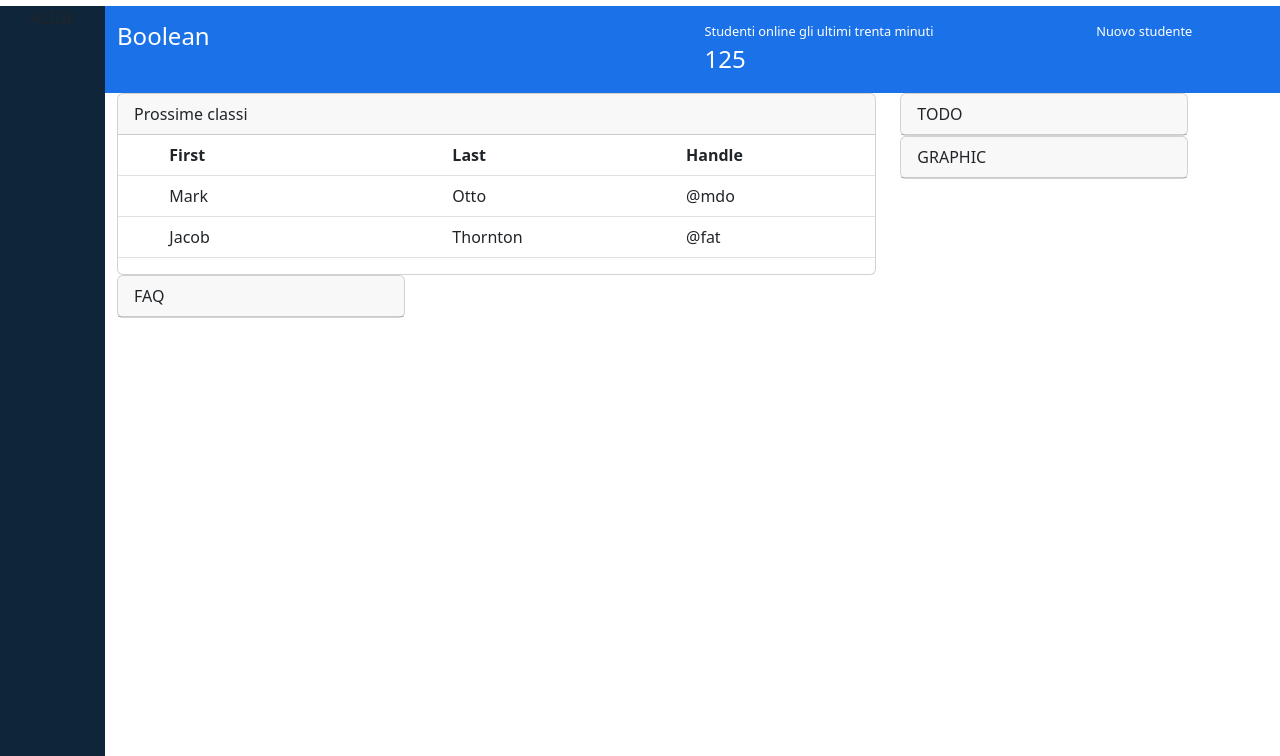
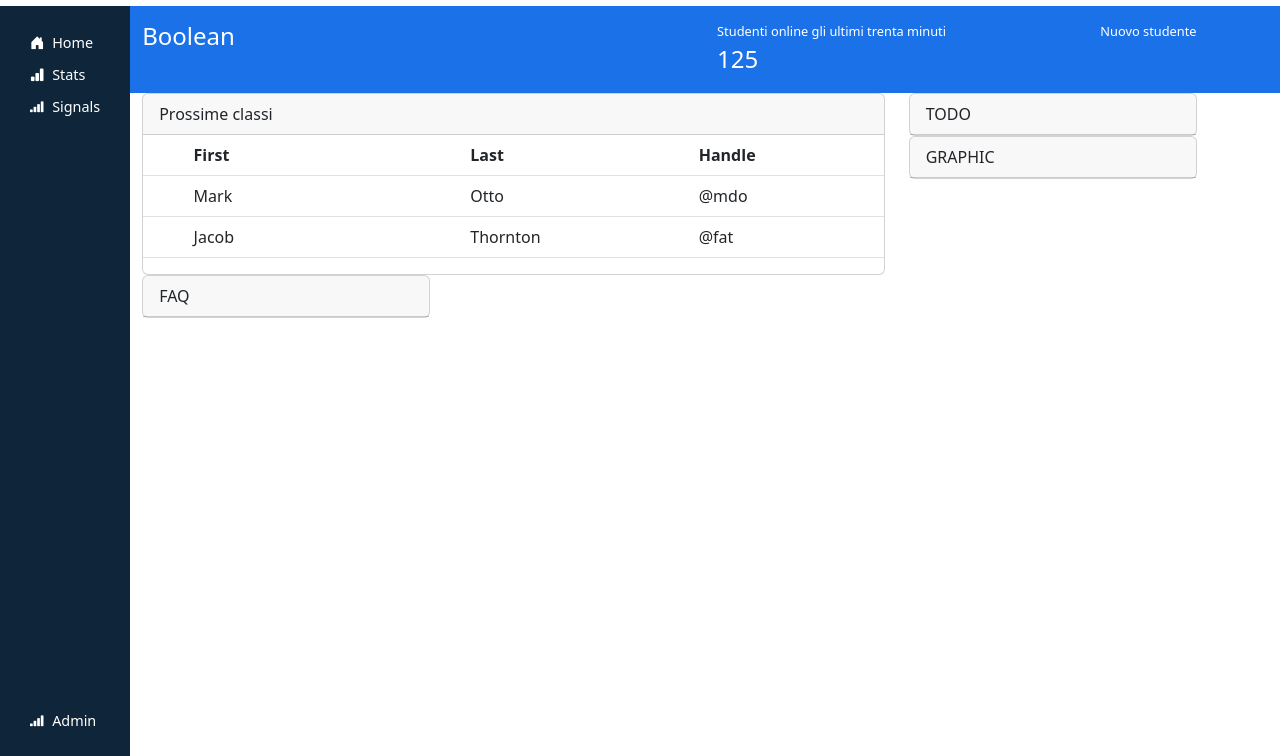
Before and after one commit to AlessandroMungai/html-css-bootstrap-dashboard, a plain HTML site: page index.html in a window 1280 px wide. Shown: the part 44-800 px from the top of the page. Drawn offline with nearby package versions, Linux system fonts and the light colour scheme.

Commit message:
aside e contenuti

```diff
--- a/css/style.css
+++ b/css/style.css
@@ -17,6 +17,19 @@ header .col-auto a {
     font-size: 0.8rem;
 }
 
+.side-button {
+    color: white;
+    text-decoration: none;
+    font-size: 0.9rem;
+}
+
+.side-button:hover {
+    background-color: rgb(227, 227, 227);
+}
+
+.nav-top-aside li {
+    list-style-type: none;
+}
 
 /***DEBUG***/
 
--- a/index.html
+++ b/index.html
@@ -78,9 +78,84 @@
 
             <div class="row mx-0 g-0">
 
-                <div class="col-auto debug-aside">
+                <div class="col-1 col-lg-auto d-flex flex-column justify-content-between debug-aside">
 
-                    ASIDE
+                    <nav class="nav-top-aside pt-4">
+
+                        <ul class="p-0">
+
+                            <li>
+
+                                <a class="d-none d-lg-inline-block side-button" href="#">
+
+                                    <i class="bi bi-house-door-fill pe-1"></i>
+                                    Home
+
+                                </a>
+
+                                <a class="d-md-inline-block d-lg-none side-button" href="#">
+
+                                    <i class="bi bi-house-door-fill pe-1"></i>
+
+                                </a>
+
+                            </li>
+
+                            <li class="pt-2">
+
+                                <a class="d-none d-lg-inline-block side-button" href="#">
+
+                                    <i class="bi bi-bar-chart-fill pe-1"></i>
+                                    Stats
+
+                                </a>
+
+                                <a class="d-md-inline-block d-lg-none side-button" href="#">
+
+                                    <i class="bi bi-bar-chart-fill pe-1"></i>
+
+                                </a>
+
+                            </li>
+
+                            <li class="pt-2">
+
+                                <a class="d-none d-lg-inline-block side-button" href="#">
+
+                                    <i class="bi bi-reception-4 pe-1"></i>
+                                    Signals
+
+                                </a>
+
+                                <a class="d-md-inline-block d-lg-none side-button" href="#">
+
+                                    <i class="bi bi-reception-4 pe-1"></i>
+
+                                </a>
+
+                            </li>
+
+                        </ul>
+
+                    </nav>
+
+                    <nav class="nav-bottom-aside text-white mb-4">
+
+                        <a class="d-none d-lg-inline-block side-button" href="#">
+
+                            <i class="bi bi-reception-4 pe-1"></i>
+                            Admin
+
+                        </a>
+
+
+                        <a class="d-md-inline-block d-lg-none side-button" href="#">
+
+                            <i class="bi bi-reception-4 pe-1"></i>
+
+                        </a>
+
+                    </nav>
 
                 </div>
 
```
